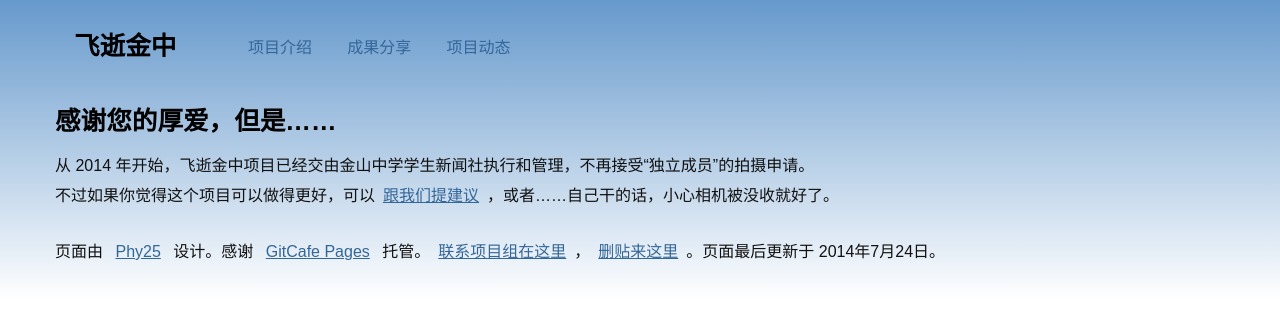
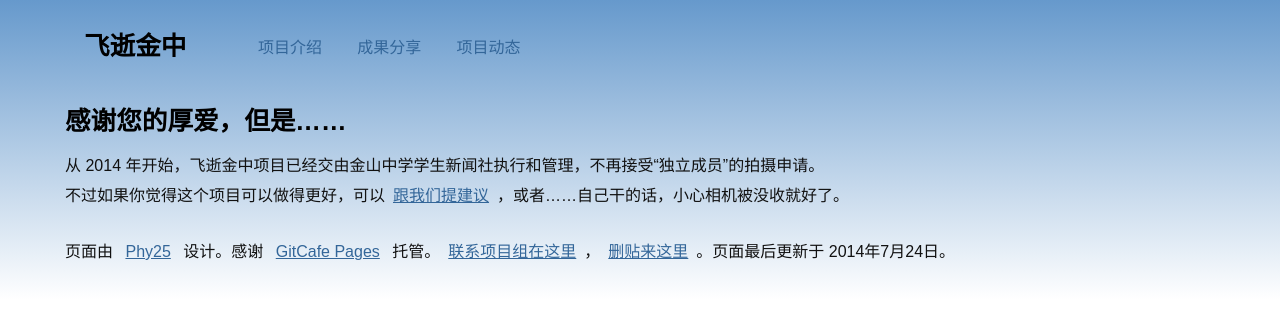
Before and after one commit to fleetingjz/fleetingjz.github.io, a Jekyll site: the page built from joinus.md, in a window 1280 px wide. Shown: the top 315 px of the page. Built offline with Jekyll 4.4.1, drawn with Linux system fonts in a browser that asks for light colours.

Commit message:
修复 @media (min-width: 1200px) 时的溢出问题。

```diff
--- a/assets/style.css
+++ b/assets/style.css
@@ -170,6 +170,6 @@ margin: 0;width:35%;/* 35*2+30=100 */}
 	#slogan{width:25em;}
 }
 @media (min-width: 1200px) {
-	#wrapper{width: 1170px;max-width:none;}
+	#wrapper{width: 1150px;max-width:none;}
 	#slogan{width:35em;}
 }
```
